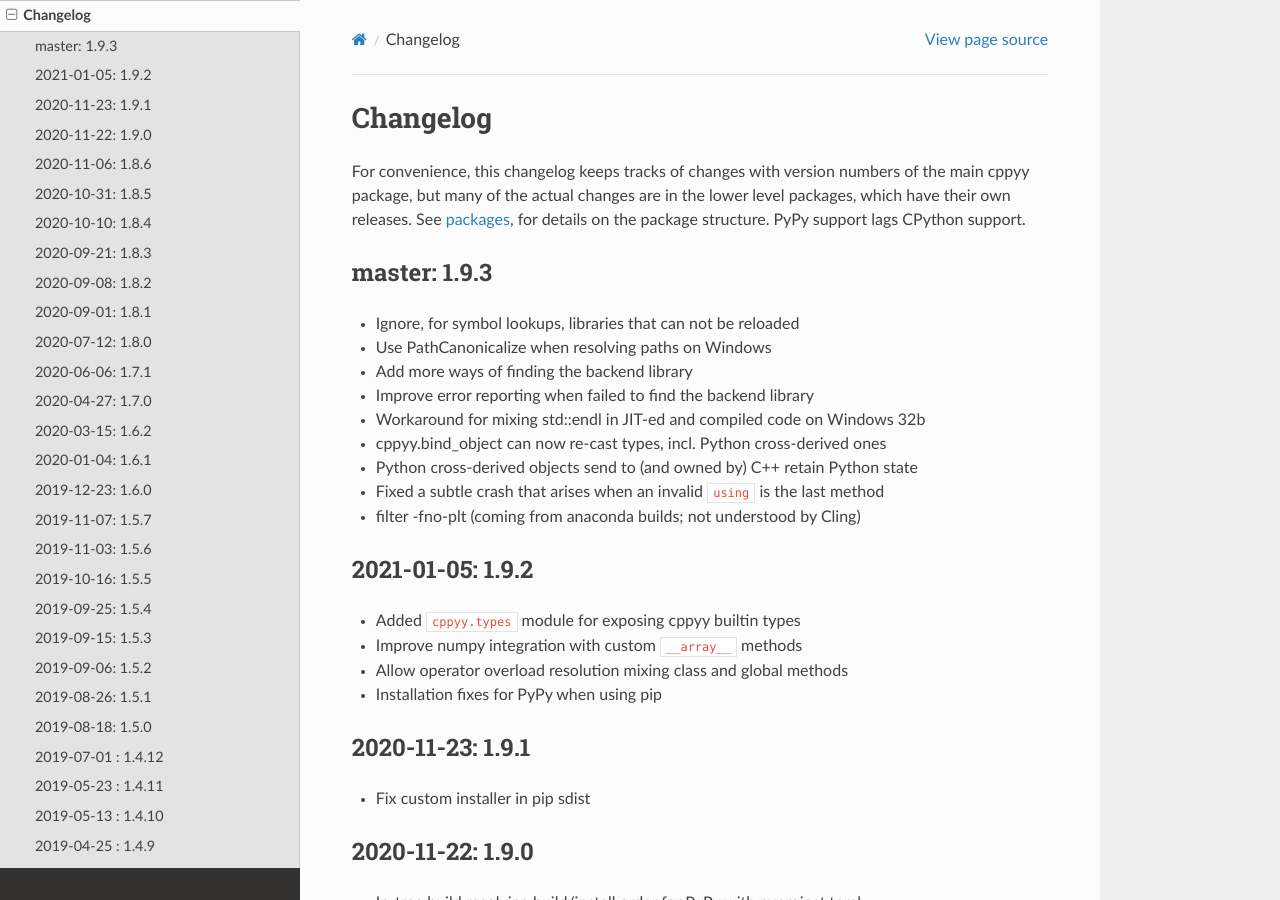
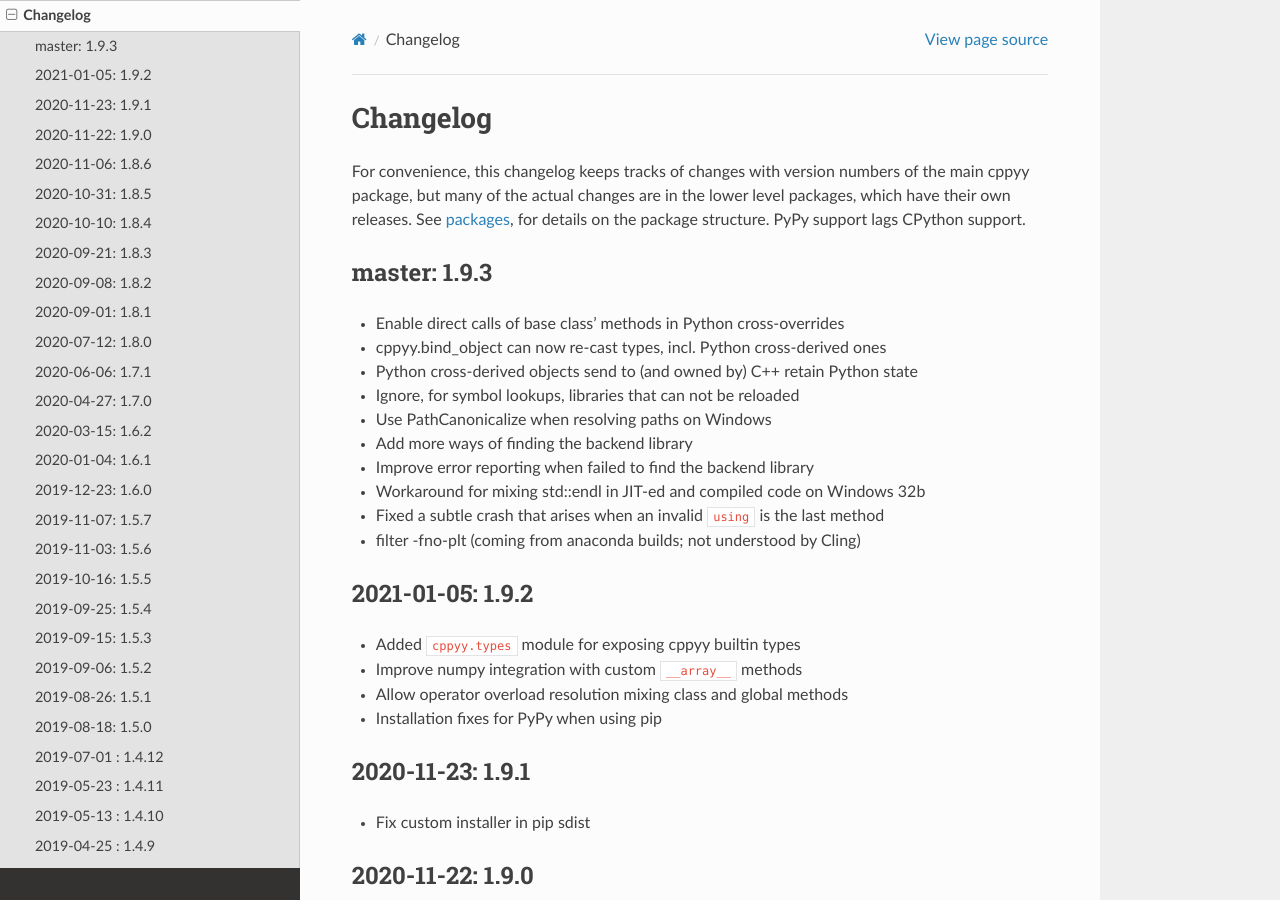
Before and after one commit to wlav/cppyy, a Sphinx documentation site: the page built from doc/source/changelog.rst, in a window 1280 px wide and 900 px high. Built offline with Sphinx 7.4.7 and the Read the Docs theme 2.0.0, drawn with Linux system fonts in a browser that asks for light colours.

Commit message:
rejig changelog changes by importance

```diff
--- a/doc/source/changelog.rst
+++ b/doc/source/changelog.rst
@@ -13,13 +13,14 @@
 master: 1.9.3
 -------------
 
+* Enable direct calls of base class' methods in Python cross-overrides
+* cppyy.bind_object can now re-cast types, incl. Python cross-derived ones
+* Python cross-derived objects send to (and owned by) C++ retain Python state
 * Ignore, for symbol lookups, libraries that can not be reloaded
 * Use PathCanonicalize when resolving paths on Windows
 * Add more ways of finding the backend library
 * Improve error reporting when failed to find the backend library
 * Workaround for mixing std::endl in JIT-ed and compiled code on Windows 32b
-* cppyy.bind_object can now re-cast types, incl. Python cross-derived ones
-* Python cross-derived objects send to (and owned by) C++ retain Python state
 * Fixed a subtle crash that arises when an invalid ``using`` is the last method
 * filter -fno-plt (coming from anaconda builds; not understood by Cling)
 
```
